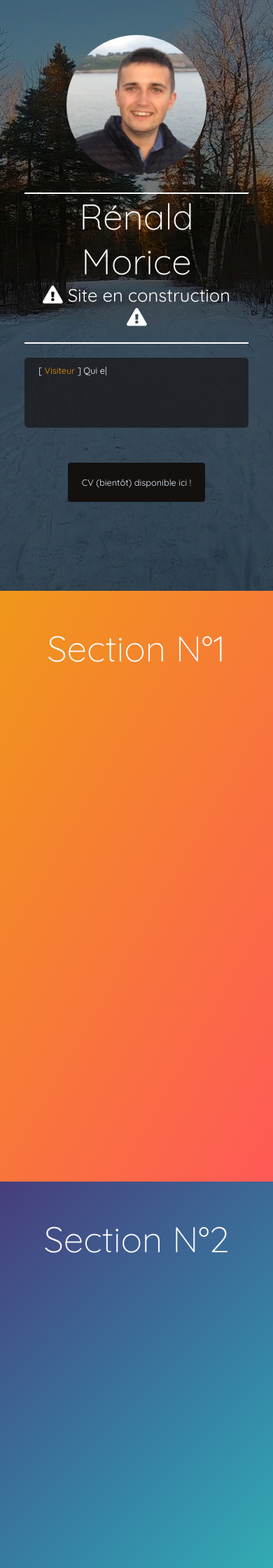
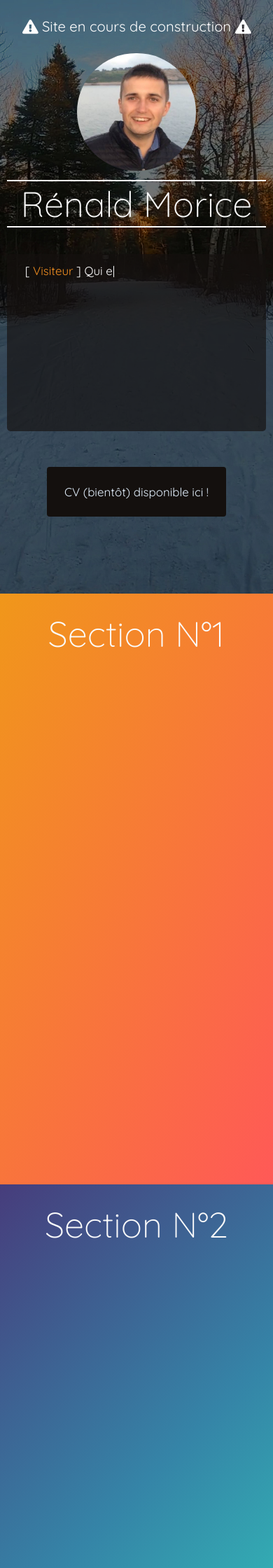
Before and after one commit to renald-morice/Portfolio, a PHP site: page / in a window 390 px wide. Shown: the top 2240 px of the page at 70% size. Run offline with PHP 8.4, Linux system fonts and the light colour scheme.

Commit message:
responsive

```diff
--- a/css/portfolio.css
+++ b/css/portfolio.css
@@ -6,11 +6,11 @@
   color: #22A7F0; }
 
 .orange_text_color {
-  color: #F89406; }
+  color: #F28F21; }
 
 .bottom_arrow {
   text-align: center;
-  margin-top: 50px; }
+  margin-top: 6vh; }
 
 @keyframes blink {
   50% {
@@ -25,34 +25,32 @@ html {
     font-family: "Quicksand", sans-serif;
     font-weight: 400;
     margin: 0;
-    padding: 0; }
+    padding: 0;
+    font-size: 2vh; }
 
 #to_the_top {
   display: none;
   position: fixed;
-  right: 50px;
-  bottom: 50px;
-  padding: 10px;
+  right: 2rem;
+  bottom: 2rem;
+  padding: 1rem;
   background-color: #2c3e50;
   color: #FEFEFE;
   border-radius: 5px;
   opacity: 0.5; }
+  #to_the_top svg {
+    width: 5vh;
+    height: 5vh; }
 
 h1, h2, h3, h4, h5, h6 {
   margin: 0;
   font-weight: 300; }
 
 h1, h2 {
-  font-size: 4rem;
-  /*@include phone {
-      font-size: $font-size-Big *4 ;
-  }
-  @include tablet {
-      font-size: $font-size-Big *2 ;
-  }*/ }
+  font-size: 6vh; }
 
 h3 {
-  font-size: 2rem; }
+  font-size: 3vh; }
 
 header {
   background-image: url("../images/backgrounds/parc2.jpg");
@@ -61,36 +59,37 @@ header {
   background-attachment: scroll;
   background-size: cover;
   min-height: 100vh;
-  padding: 50px;
+  padding: 3vh;
   color: #FEFEFE; }
-  header #profil_picture {
-    text-align: center; }
-    header #profil_picture img {
-      border-radius: 50%;
-      width: auto;
-      max-width: 200px; }
-  header #name {
-    border-bottom: 2px solid #FEFEFE;
-    border-top: 2px solid #FEFEFE;
-    text-align: center;
-    margin-top: 25px; }
   header #build_msg {
     animation: blink 3s linear infinite;
     opacity: 1;
-    font-size: 2rem;
+    font-size: 2.4vh;
+    text-align: center; }
+  header #profil_picture {
     text-align: center;
-    margin-bottom: 20px; }
-    header #build_msg img {
-      width: 20px; }
+    margin-top: 3vh; }
+    header #profil_picture img {
+      border-radius: 50%;
+      max-height: 20vh;
+      width: auto;
+      height: auto; }
+  header #name {
+    margin-top: 1.5vh;
+    max-height: 20vh;
+    color: #FBFBFB;
+    border-bottom: 2px solid #FBFBFB;
+    border-top: 2px solid #FBFBFB;
+    text-align: center; }
   header #intro_desc {
-    margin-top: 20px;
-    min-height: 100px;
+    margin-top: 4.5vh;
+    height: 30vh;
     background: rgba(20, 16, 14, 0.65);
     border-radius: 5px;
-    padding: 10px 20px 10px 20px; }
+    padding: 1.5vh 3vh 1.5vh 3vh; }
   header #cv {
     text-align: center;
-    margin-top: 50px; }
+    margin-top: 6vh; }
     header #cv a {
       transition: background-color 0.5s ease;
       transition: color 0.5s ease;
@@ -98,16 +97,16 @@ header {
       color: #E4F1FE;
       text-decoration: none;
       background-color: #14100E;
-      padding: 20px;
+      padding: 3vh;
       border-radius: 4px; }
       header #cv a:hover {
-        color: #FFFFFF;
-        background-color: #ED6362; }
+        color: #14100E;
+        background-color: #F28F21; }
 
 section {
   text-align: center;
   min-height: 100vh;
-  padding-top: 50px;
+  padding: 3vh;
   color: #FBFBFB; }
   section:nth-child(even) {
     background-image: linear-gradient(-60deg, #ff5858 0%, #f09819 100%); }
@@ -118,6 +117,6 @@ footer {
   background-color: #14100E;
   color: #FEFEFE;
   text-align: center;
-  padding: 25px; }
+  padding: 3vh; }
 
 /*# sourceMappingURL=portfolio.css.map */
--- a/css/scss/portfolio.scss
+++ b/css/scss/portfolio.scss
@@ -24,9 +24,9 @@ $Quicksand-Light  : 300;
 $Quicksand-Normal : 400;
 
 //font-size
-$font-size-Normal    : 1rem;
-$font-size-Medium    : $font-size-Normal * 2;
-$font-size-Big       : $font-size-Normal * 4;
+$font-size-Normal    : 2vh;
+$font-size-Medium    : $font-size-Normal * 1.5;
+$font-size-Big       : $font-size-Normal * 3;
 
 //Colors
 $color-Black           : #14100E;
@@ -37,15 +37,15 @@ $color-WhiteLittleGray : #FBFBFB;
 $color-WhiteLittleBlue : #E4F1FE;
 
 $color-BrightBlue  : #22A7F0;
-$color-Orange      : #F89406;
+$color-Orange      : #F28F21;
 $color-DarkPink    : #ED6362;
 
 //Transparent colors
 $transparentColor-Black : rgba(20, 16, 14, 0.65);
 
 //Marging & padding
-$margingTop-Basic : 25px;
-
+$margin-Basic : 3vh;
+$padding-Basic : 3vh;
 
 //------------
 // Class
@@ -61,7 +61,7 @@ $margingTop-Basic : 25px;
 
 .bottom_arrow{
     text-align: center;
-    margin-top: 50px;
+    margin-top : $margin-Basic*2;
 }
 
 //------------
@@ -91,6 +91,8 @@ html{
 
         margin : 0;
         padding: 0;
+
+        font-size: $font-size-Normal;
     }
 }
 
@@ -98,13 +100,18 @@ html{
 
     display: none;
     position: fixed;
-    right: 50px;
-    bottom: 50px;
-    padding: 10px;
+    right: 2rem;
+    bottom: 2rem;
+    padding: 1rem;
     background-color : $color-BlueGray;
     color : $color-SmoothWhite;
     border-radius: 5px;
     opacity: 0.5;
+
+    svg {
+        width: 5vh;
+        height: 5vh;
+    }
 
 }
 
@@ -120,13 +127,6 @@ h1, h2, h3, h4, h5, h6{
 
 h1, h2{
     font-size: $font-size-Big;
-
-    /*@include phone {
-        font-size: $font-size-Big *4 ;
-    }
-    @include tablet {
-        font-size: $font-size-Big *2 ;
-    }*/
 }
 
 h3{
@@ -146,53 +146,53 @@ header{
     background-attachment: scroll;
     background-size: cover;
     min-height: 100vh;
-    padding: 50px;
+    padding: $padding-Basic;
     color: $color-SmoothWhite;
 
-
-    #profil_picture{
-
-        text-align: center;
-
-        img{
-            border-radius: 50%;
-            width: auto;
-            max-width: 200px;
-        }
-    }
-
-    #name{
-        border-bottom: 2px solid $color-SmoothWhite;
-        border-top: 2px solid $color-SmoothWhite;
-        text-align: center;
-        margin-top: 25px;
-    }
 
     #build_msg{
 
         animation: blink 3s linear infinite;
         opacity: 1;
-        font-size: $font-size-Medium;
+        font-size: $font-size-Normal*1.2;
         text-align: center;
-        margin-bottom: 20px;
+    }
+
+    #profil_picture{
+
+        text-align: center;
+        margin-top: $margin-Basic;
 
         img{
-            width: 20px;
+            border-radius: 50%;
+            max-height: 20vh;
+            width: auto;
+            height: auto;
         }
     }
 
+    #name{
+        margin-top: $margin-Basic/2;
+        max-height: 20vh;
+
+        color : $color-WhiteLittleGray;
+        border-bottom: 2px solid $color-WhiteLittleGray;
+        border-top: 2px solid $color-WhiteLittleGray;
+        text-align: center;
+    }
+
     #intro_desc{
+        margin-top: $margin-Basic * 1.5;
+        height: 30vh;
 
-        margin-top: 20px;
-        min-height: 100px;
         background: $transparentColor-Black;
         border-radius: 5px;
-        padding: 10px 20px 10px 20px;
+        padding: $margin-Basic/2 $margin-Basic $margin-Basic/2 $margin-Basic;
     }
 
     #cv{
         text-align: center;
-        margin-top: 50px;
+        margin-top: $margin-Basic*2;
 
         a{
             transition: background-color 0.5s ease;
@@ -204,12 +204,12 @@ header{
             text-decoration: none;
 
             background-color: $color-Black;
-            padding: 20px;
+            padding: $padding-Basic;
             border-radius: 4px;
 
             &:hover{
-                color: $color-White;
-                background-color: $color-DarkPink;
+                color: $color-Black;
+                background-color: $color-Orange;
             }
         }
     }
@@ -223,7 +223,7 @@ section{
 
     text-align: center;
     min-height: 100vh;
-    padding-top: 50px;
+    padding: $padding-Basic;
     color: $color-WhiteLittleGray;
 
     &:nth-child(even){
@@ -243,5 +243,5 @@ footer{
   background-color : $color-Black;
   color : $color-SmoothWhite;
   text-align: center;
-  padding: 25px;
+  padding: $padding-Basic;
 }
--- a/index.html
+++ b/index.html
@@ -14,7 +14,7 @@
 	<body>
 
         <div id="to_the_top" class="animated scrollTo" data-scrollTo="header">
-            <i class="fas fa-chevron-circle-up fa-2x"></i>
+            <i class="fas fa-chevron-circle-up"></i>
         </div>
 
 		<div class="container-fluid">
@@ -24,26 +24,35 @@
 			<header>
 
                 <div class="row">
-					<div class="col-md-12"  id="profil_picture">
+                    <div class="col-lg-12" id="build_msg">
+                        <i class="fas fa-exclamation-triangle"></i>  Site en cours de construction  <i class="fas fa-exclamation-triangle"></i>
+                    </div>
+                </div>
+                <div class="row">
+
+                    <div class="col-lg-12"  id="profil_picture">
                         <img src="images/photo/renaldmorice.jpg" alt="Photo de Rénald Morice">
 					</div>
-                    <div class="col-md-6 col-md-offset-3" id="name">
+                </div>
+                <div class="row">
+                    <div class="col-sm-10 col-sm-offset-1 col-md-8 col-md-offset-2 col-lg-6 col-lg-offset-3" id="name">
                         <h1 class="fadeIn animated">Rénald Morice</h1>
-                        <div id="build_msg">
-                            <i class="fas fa-exclamation-triangle"></i>
-                            Site en construction
-                            <i class="fas fa-exclamation-triangle"></i>
-                        </div>
                     </div>
-                    <div class="col-md-6 col-md-offset-3" id="intro_desc">
+                </div>
+                <div class="row">
+                    <div class="col-sm-10 col-sm-offset-1 col-md-8 col-md-offset-2 col-lg-6 col-lg-offset-3" id="intro_desc">
                         <span id="typed_intro_desc"></span>
                     </div>
+                </div>
+                <div class="row">
                     <div class="col-md-12" id="cv">
 						<a href="#">CV (bientôt) disponible ici !</a>
 					</div>
-                     <div class="col-md-12 bottom_arrow animated scrollTo" data-scrollTo="#section1">
-                         <i class="fas fa-chevron-down fa-2x"></i>
-					</div>
+                </div>
+                <div class="row">
+                    <div class="col-md-12 bottom_arrow animated scrollTo" data-scrollTo="#section1">
+                        <i class="fas fa-chevron-down fa-2x"></i>
+                    </div>
                 </div>
 
 			</header>
```
Also changed, not shown: 2 other files.
